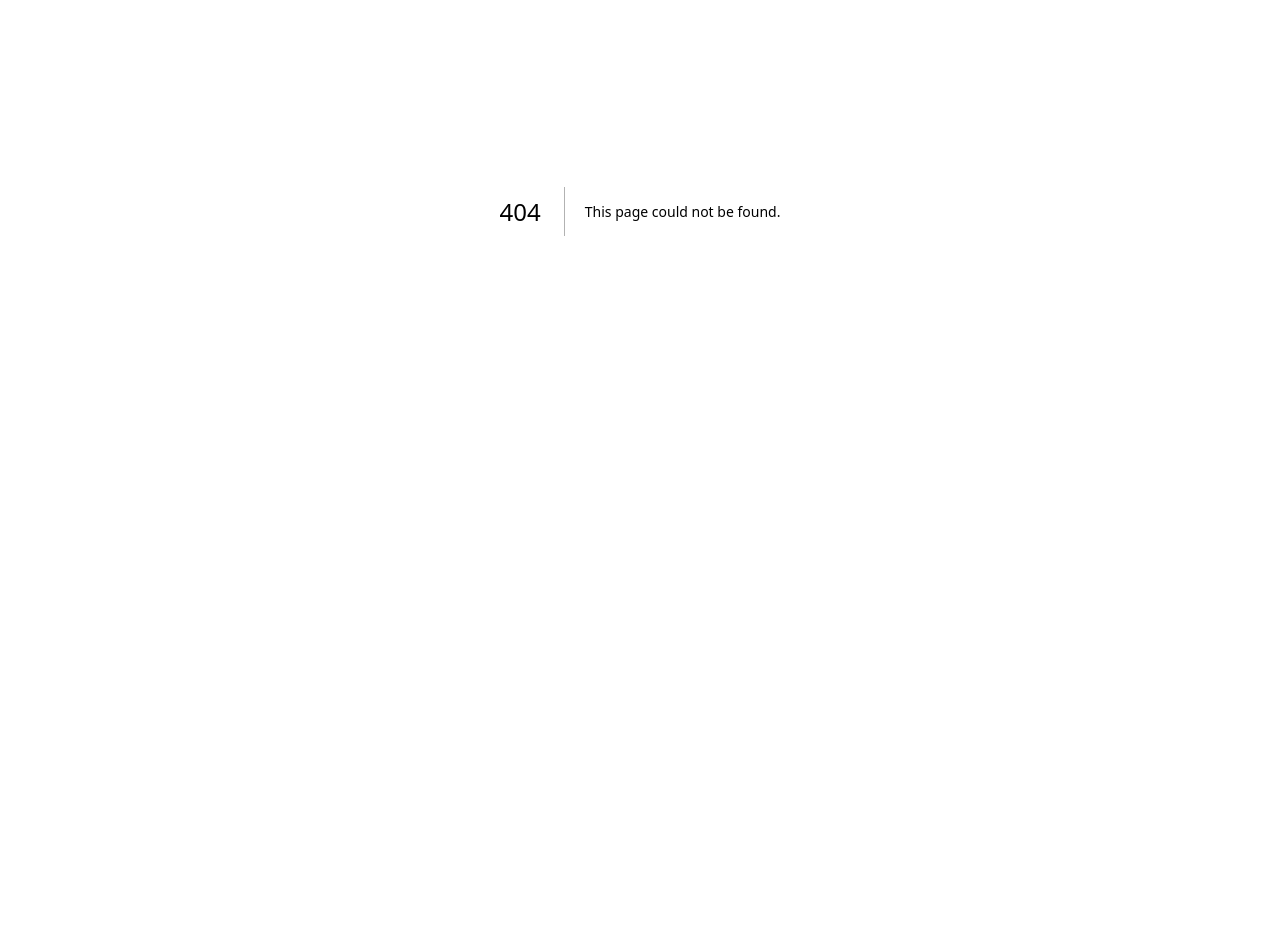
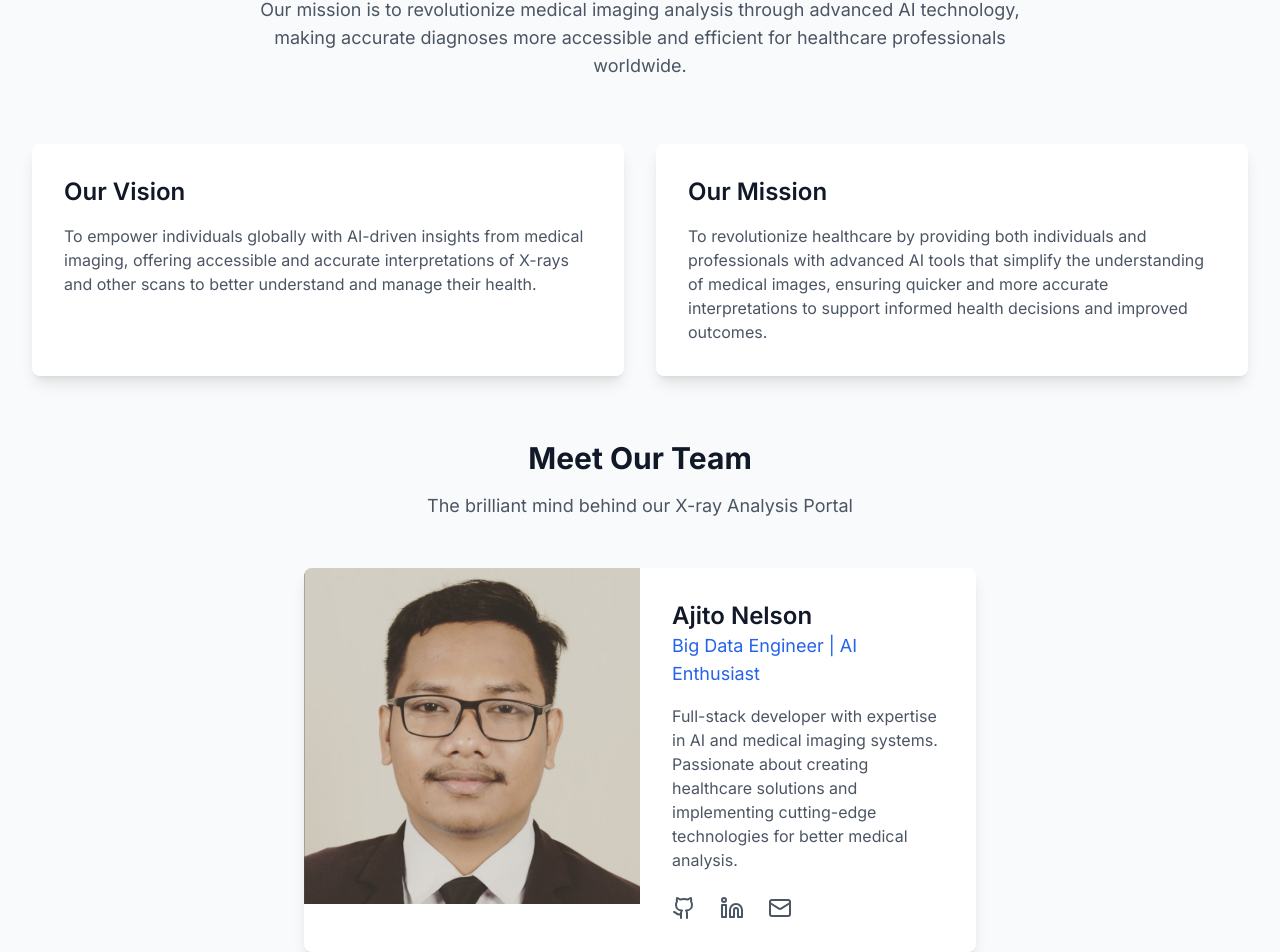
Before and after one commit to ajitonelsonn/personal-x-ray, a Next.js app: page /about in a window 1280 px wide. Before the commit this address had no page. Shown: the part 189-1141 px from the top of the page. Before the commit the page ends 800 px from the top, so only its background shows below. Built offline with nearby package versions, Linux system fonts and the light colour scheme.

Commit message:
Cereate about and update page

```diff
--- /dev/null
+++ b/app/about/page.tsx
@@ -0,0 +1,144 @@
+// app/about/page.tsx
+"use client";
+import Navbar from "../components/Navbar";
+import { Github, Linkedin, Mail } from "lucide-react";
+import Image from "next/image";
+import Footer from "../components/Footer";
+
+interface DeveloperProfile {
+  name: string;
+  role: string;
+  image: string;
+  bio: string;
+  github?: string;
+  linkedin?: string;
+  email?: string;
+}
+
+const developer: DeveloperProfile = {
+  name: "Ajito Nelson",
+  role: "Big Data Engineer | AI Enthusiast",
+  image: "/images/ajito.jpg", // Update path to start from public directory
+  bio: "Full-stack developer with expertise in AI and medical imaging systems. Passionate about creating healthcare solutions and implementing cutting-edge technologies for better medical analysis.",
+  github: "https://github.com/ajitonelsonn",
+  linkedin: "https://linkedin.com/in/ajitonelson",
+  email: "ajitonelson@example.com",
+};
+
+const DeveloperCard = ({ developer }: { developer: DeveloperProfile }) => (
+  <div className="bg-white rounded-lg shadow-lg overflow-hidden max-w-2xl mx-auto transition-transform hover:-translate-y-1">
+    <div className="md:flex">
+      <div className="md:w-1/2">
+        <div className="aspect-square w-full overflow-hidden bg-gray-200 relative">
+          <Image
+            src={developer.image}
+            alt={developer.name}
+            fill
+            className="object-cover"
+            priority
+          />
+        </div>
+      </div>
+      <div className="md:w-1/2 p-8">
+        <h3 className="text-2xl font-semibold text-gray-900">
+          {developer.name}
+        </h3>
+        <p className="text-lg text-blue-600 mb-4">{developer.role}</p>
+        <p className="text-gray-600 mb-6">{developer.bio}</p>
+        <div className="flex space-x-6">
+          {developer.github && (
+            <a
+              href={developer.github}
+              target="_blank"
+              rel="noopener noreferrer"
+              className="text-gray-600 hover:text-gray-900 transition-colors"
+            >
+              <Github className="h-6 w-6" />
+            </a>
+          )}
+          {developer.linkedin && (
+            <a
+              href={developer.linkedin}
+              target="_blank"
+              rel="noopener noreferrer"
+              className="text-gray-600 hover:text-gray-900 transition-colors"
+            >
+              <Linkedin className="h-6 w-6" />
+            </a>
+          )}
+          {developer.email && (
+            <a
+              href={`mailto:${developer.email}`}
+              className="text-gray-600 hover:text-gray-900 transition-colors"
+            >
+              <Mail className="h-6 w-6" />
+            </a>
+          )}
+        </div>
+      </div>
+    </div>
+  </div>
+);
+
+export default function About() {
+  return (
+    <div className="min-h-screen flex flex-col">
+      <Navbar />
+      <main className="flex-grow bg-gray-50">
+        {/* About Section */}
+        <section className="py-16 px-4 sm:px-6 lg:px-8 max-w-7xl mx-auto">
+          <div className="text-center mb-16">
+            <h1 className="text-4xl font-bold text-gray-900 mb-4">
+              About X-ray Analysis Portal
+            </h1>
+            <p className="text-lg text-gray-600 max-w-3xl mx-auto">
+              Our mission is to revolutionize medical imaging analysis through
+              advanced AI technology, making accurate diagnoses more accessible
+              and efficient for healthcare professionals worldwide.
+            </p>
+          </div>
+
+          {/* Vision and Mission */}
+          <div className="grid md:grid-cols-2 gap-8 mb-16">
+            <div className="bg-white p-8 rounded-lg shadow-lg">
+              <h2 className="text-2xl font-semibold text-gray-900 mb-4">
+                Our Vision
+              </h2>
+              <p className="text-gray-600">
+                To empower individuals globally with AI-driven insights from
+                medical imaging, offering accessible and accurate
+                interpretations of X-rays and other scans to better understand
+                and manage their health.
+              </p>
+            </div>
+            <div className="bg-white p-8 rounded-lg shadow-lg">
+              <h2 className="text-2xl font-semibold text-gray-900 mb-4">
+                Our Mission
+              </h2>
+              <p className="text-gray-600">
+                To revolutionize healthcare by providing both individuals and
+                professionals with advanced AI tools that simplify the
+                understanding of medical images, ensuring quicker and more
+                accurate interpretations to support informed health decisions
+                and improved outcomes.
+              </p>
+            </div>
+          </div>
+
+          {/* Team Profile */}
+          <div className="text-center mb-12">
+            <h2 className="text-3xl font-bold text-gray-900 mb-4">
+              Meet Our Team
+            </h2>
+            <p className="text-lg text-gray-600 max-w-2xl mx-auto mb-8">
+              The brilliant mind behind our X-ray Analysis Portal
+            </p>
+          </div>
+
+          <DeveloperCard developer={developer} />
+        </section>
+      </main>
+      <Footer />
+    </div>
+  );
+}
--- a/app/page.tsx
+++ b/app/page.tsx
@@ -3,7 +3,6 @@
 import { useState, useEffect } from "react";
 import {
   Upload,
-  AlertTriangle,
   Volume2,
   Pause,
   AlertCircle,
@@ -408,7 +407,7 @@ export default function Home() {
             <InfoCard
               icon={Info}
               title="Expert Insights"
-              description="Powered by advanced medical imaging AI"
+              description="Powered by LLMA 3.2 Model"
             />
           </div>
         </div>
```
Also changed, not shown: public/images/ajito.jpg (added).
